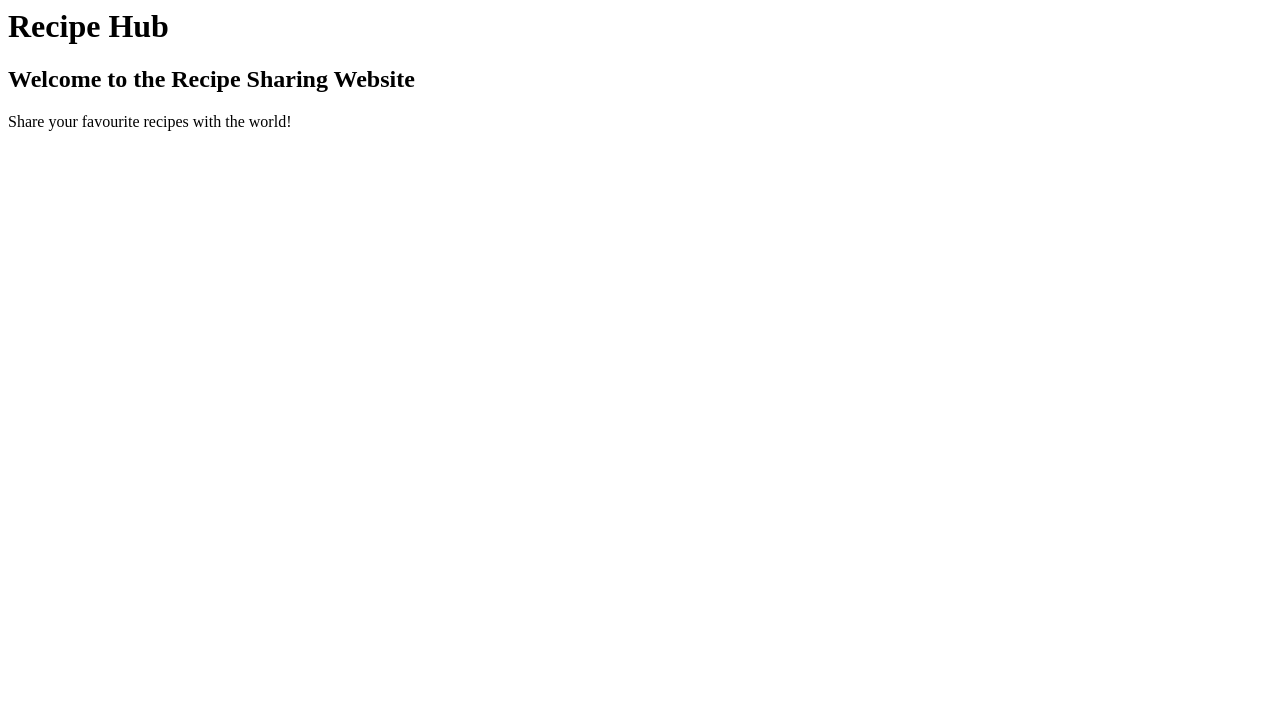
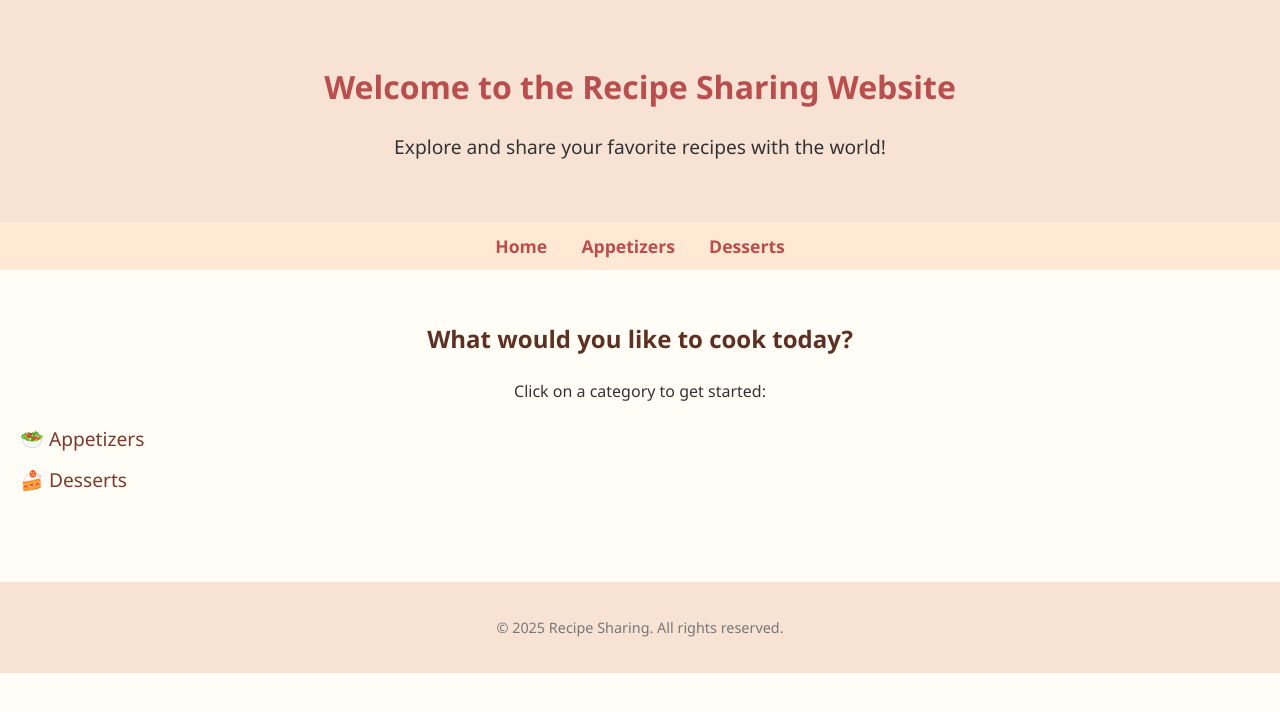
Before and after one commit to HiDisa/recipe-hub, a plain HTML site: page index.html in a window 1280 px wide. Drawn offline with Linux system fonts and the light colour scheme.

Commit message:
Final Changes

```diff
--- a/index.html
+++ b/index.html
@@ -1,10 +1,35 @@
 <html>
-    <head>
-        <title>Recipe Hub</title>
-    </head>
-    <body>
-        <h1>Recipe Hub</h1>
-        <h2>Welcome to the Recipe Sharing Website</h2>
-        <p>Share your favourite recipes with the world!</p>
-    </body>
+<head>
+  <title>Recipe Sharing Website</title>
+  <link rel="stylesheet" href="style.css">
+</head>
+<body>
+
+  <header>
+    <h1>Welcome to the Recipe Sharing Website</h1>
+    <p>Explore and share your favorite recipes with the world!</p>
+  </header>
+
+  <nav>
+    <a href="index.html">Home</a>
+    <a href="appetizers.html">Appetizers</a>
+    <a href="desserts.html">Desserts</a>
+  </nav>
+
+  <main>
+    <section class="intro">
+      <h2>What would you like to cook today?</h2>
+      <p>Click on a category to get started:</p>
+      <ul class="categories">
+        <li><a href="appetizers.html">🥗 Appetizers</a></li>
+        <li><a href="desserts.html">🍰 Desserts</a></li>
+      </ul>
+    </section>
+  </main>
+
+  <footer>
+    <p>&copy; 2025 Recipe Sharing. All rights reserved.</p>
+  </footer>
+
+</body>
 </html>
--- /dev/null
+++ b/style.css
@@ -0,0 +1,110 @@
+body {
+  font-family: 'Segoe UI', Tahoma, Geneva, Verdana, sans-serif;
+  background-color: #fffdf5;
+  color: #333;
+  margin: 0;
+  padding: 0;
+  line-height: 1.6;
+}
+
+header {
+  background-color: #f8e2d4;
+  padding: 40px 20px;
+  text-align: center;
+}
+
+header h1 {
+  color: #b94e4e;
+  margin-bottom: 10px;
+}
+
+header p {
+  font-size: 1.2em;
+}
+
+nav {
+  background-color: #ffe9d5;
+  padding: 10px 0;
+  text-align: center;
+}
+
+nav a {
+  margin: 0 15px;
+  text-decoration: none;
+  color: #b94e4e;
+  font-weight: bold;
+  font-size: 1.1em;
+}
+
+nav a:hover {
+  text-decoration: underline;
+}
+
+main {
+  padding: 30px 20px;
+  text-align: center;
+}
+
+.intro h2 {
+  color: #5e3023;
+}
+
+.categories {
+  list-style: none;
+  padding: 0;
+  margin-top: 20px;
+}
+
+.categories li {
+  margin: 10px 0;
+  font-size: 1.2em;
+}
+
+.categories a {
+  text-decoration: none;
+  color: #7c3a2d;
+}
+
+.categories a:hover {
+  text-decoration: underline;
+}
+
+.recipe-card {
+  background-color: #fff;
+  border: 2px solid #f2d2bd;
+  border-radius: 8px;
+  padding: 20px;
+  margin: 20px auto;
+  max-width: 600px;
+  box-shadow: 0 2px 6px rgba(0, 0, 0, 0.1);
+}
+
+.recipe-card h2 {
+  color: #5e3023;
+  margin-top: 0;
+}
+
+ul, ol {
+  text-align: left;
+  padding-left: 20px;
+}
+
+footer {
+  text-align: center;
+  padding: 20px;
+  background-color: #f8e2d4;
+  color: #777;
+  font-size: 0.9em;
+  margin-top: 40px;
+}
+
+@media (max-width: 600px) {
+  nav a {
+    display: block;
+    margin: 10px 0;
+  }
+
+  .recipe-card {
+    padding: 15px;
+  }
+}
```
Also changed, not shown: appetizers.html (+1 -0 lines), desserts.html (+1 -0 lines).
